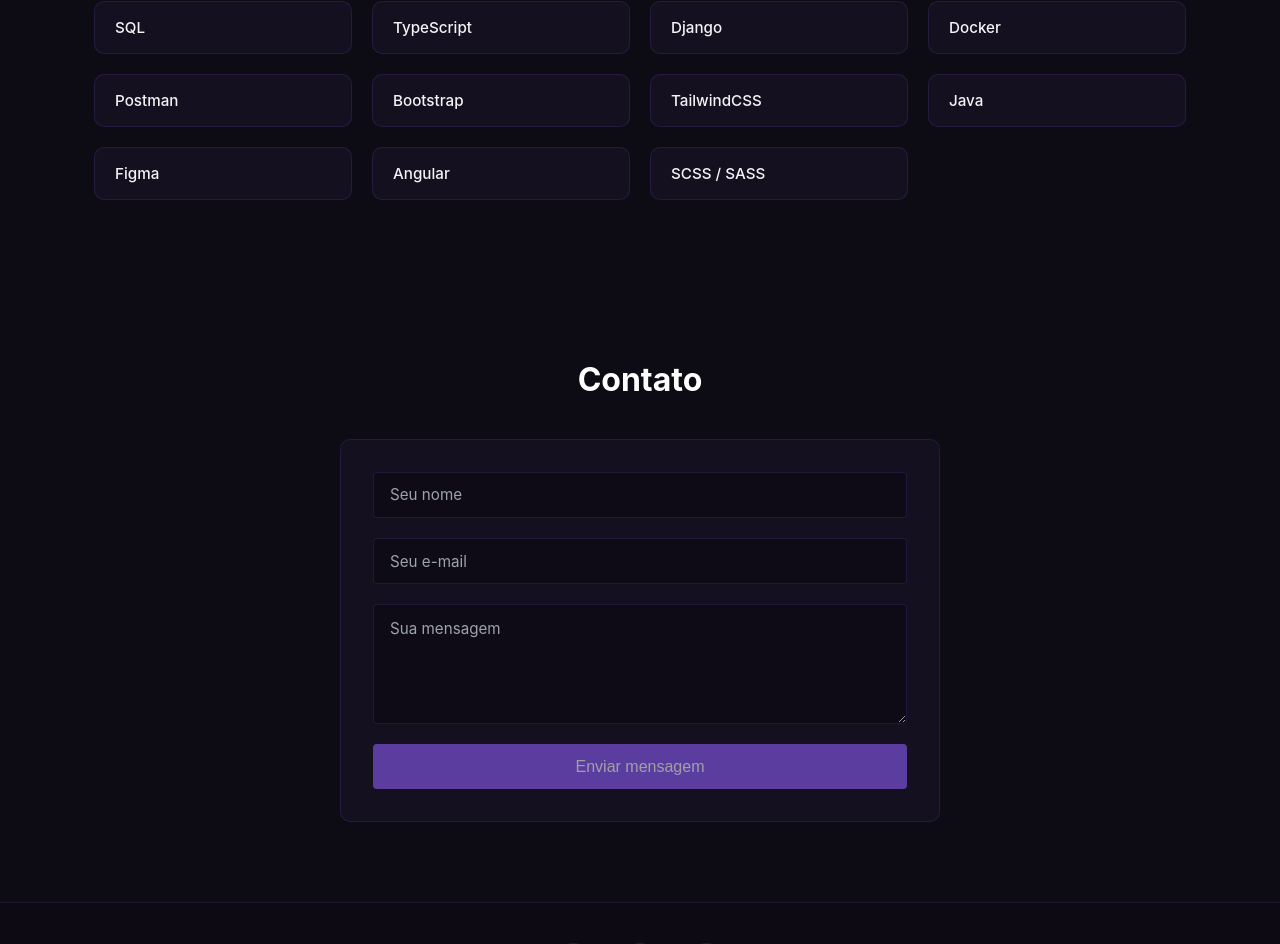
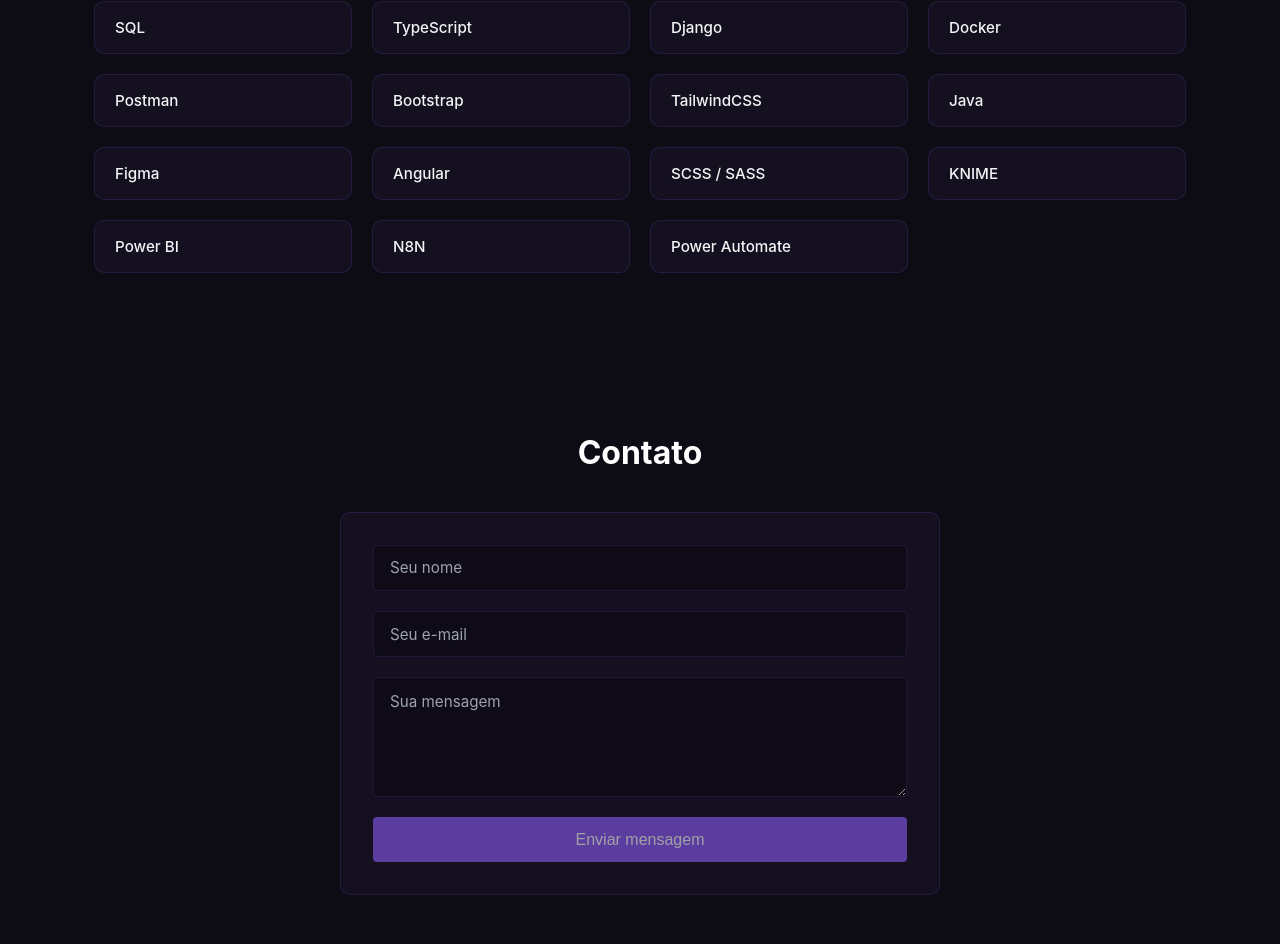
Before and after one commit to kauanvinicius9/Portfolio-Web, a React (Vite) app in the folder frontend/: page / in a window 1280 px wide. Shown: the part 2630-3574 px from the top of the page. Built offline with nearby package versions, Linux system fonts and the light colour scheme.

Commit message:
technologies.ts

```diff
--- a/frontend/src/pages/technologies.ts
+++ b/frontend/src/pages/technologies.ts
@@ -22,4 +22,8 @@
  { name: "Figma" },
  { name: "Angular" },
  { name: "SCSS / SASS" },
+ { name: "KNIME" },
+ { name: "Power BI" },
+ { name: "N8N" },
+ { name: "Power Automate" },
 ];
```
